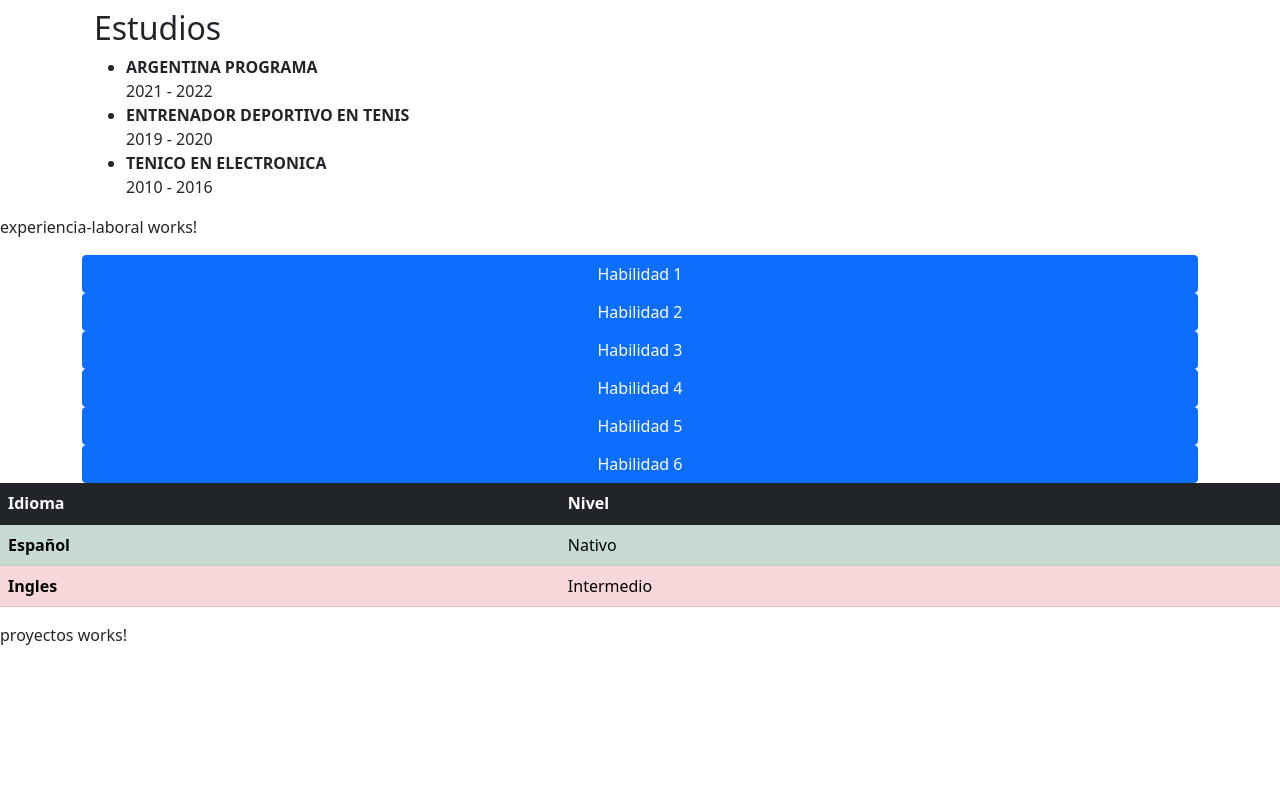
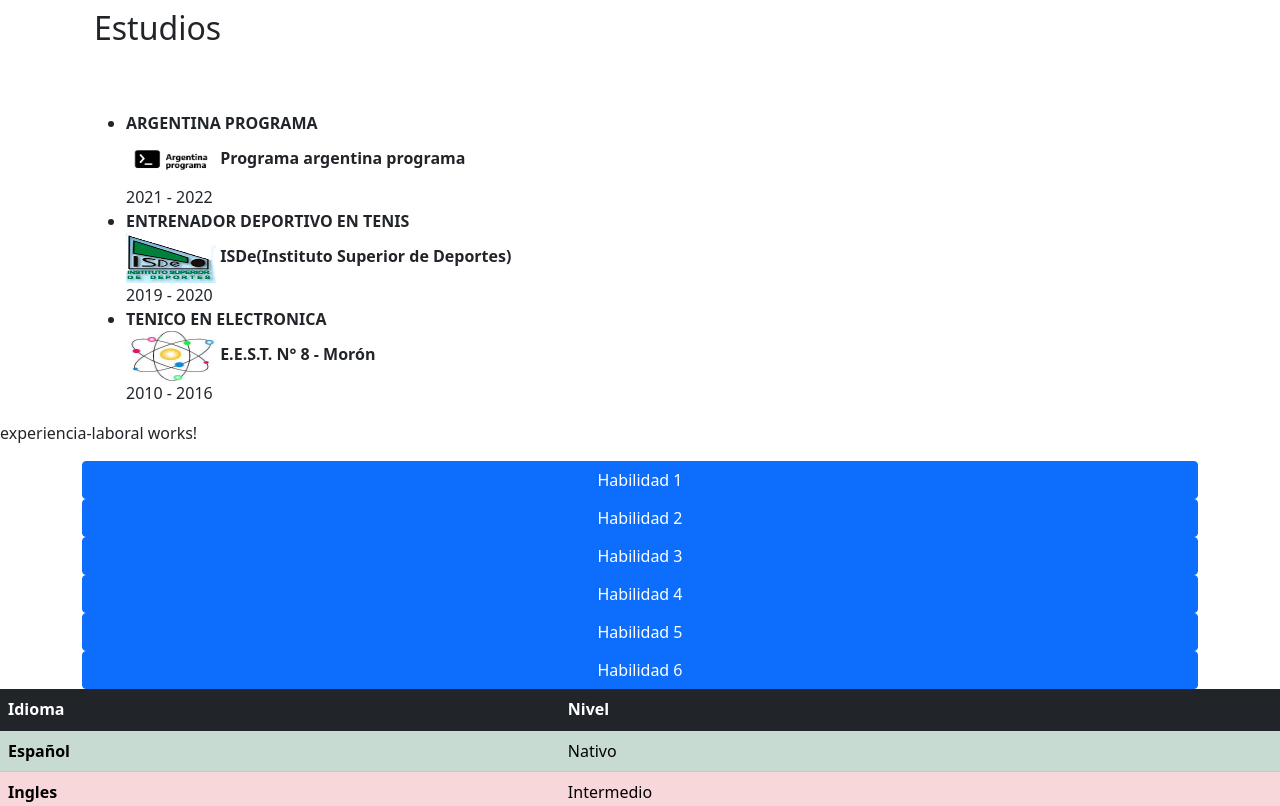
Before and after one commit to gianlv77/CV, an Angular app in the folder cv-argentina-programa/: page / in a window 1280 px wide. Shown: the part 1560-2366 px from the top of the page. Before the commit the page ends 2223 px from the top, so only its background shows below. Built offline with nearby package versions, Linux system fonts and the light colour scheme.

Commit message:
ultima actualizacion

```diff
--- a/cv-argentina-programa/src/app/componentes/estudios/estudios.component.css
+++ b/cv-argentina-programa/src/app/componentes/estudios/estudios.component.css
@@ -0,0 +1,16 @@
+#aplogo {
+    height: 50px;
+    width: 90px;
+    filter: brightness(0);
+}
+#isdelogo {
+    height: 50px;
+    width: 90px;
+}
+#tecnica8logo {
+    height: 50px;
+    width: 90px;
+}
+h2{
+    margin-bottom: 2em;
+}
--- a/cv-argentina-programa/src/app/componentes/estudios/estudios.component.html
+++ b/cv-argentina-programa/src/app/componentes/estudios/estudios.component.html
@@ -3,10 +3,16 @@
     <h2>Estudios</h2>
     <ul>
         <li><b> ARGENTINA PROGRAMA</b></li>
+        <img class="rounded-float-left" id="aplogo" src="/assets/img/APLogo.png" alt="logo argentina programa"><b>
+            Programa argentina programa </b><br>
         2021 - 2022
         <li><b> ENTRENADOR DEPORTIVO EN TENIS</b></li>
+        <img class="rounded-float-left" id="isdelogo" src="/assets/img/logo_isde.png" alt="logo ISDe"><b> ISDe(Instituto
+            Superior de Deportes)</b> <br>
         2019 - 2020
         <li><b>TENICO EN ELECTRONICA</b></li>
+        <img class="rounded-float-left" id="tecnica8logo" src="/assets/img/tecnica8logo.jpg" alt="logo tecnica 8"><b>
+            E.E.S.T. N° 8 - Morón</b> <br>
         2010 - 2016
     </ul>
 
```
Also changed, not shown: cv-argentina-programa/src/assets/img/logo_isde.png (added), cv-argentina-programa/src/assets/img/tecnica8logo.jpg (added).
